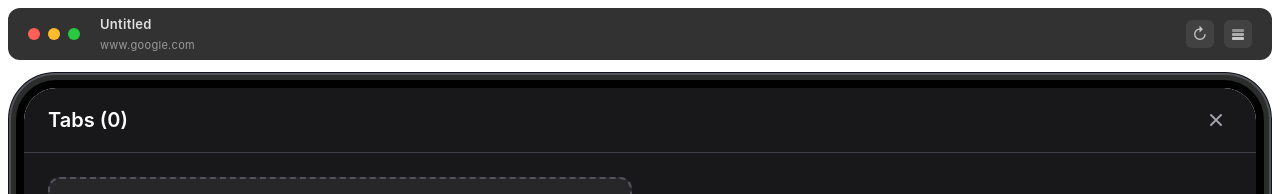
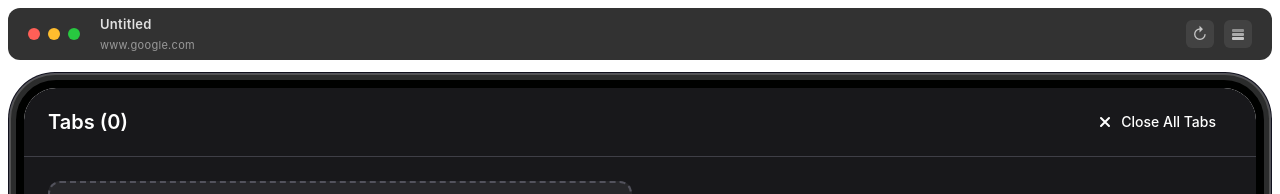
Before and after one commit to hmmhmmhm/aka-browser, a React (Vite) app in the folder apps/browser/: page / in a window 1280 px wide. Both pictures are taken after a click on the button 1238 px from the left and 34 px from the top of the page. Shown: the top 194 px of the page. Built offline with nearby package versions, Linux system fonts and the light colour scheme.

Commit message:
feat: add close all tabs functionality with IPC handlers and UI button

```diff
--- a/apps/browser/src/main.ts
+++ b/apps/browser/src/main.ts
@@ -883,6 +883,34 @@ ipcMain.handle("tabs-close", (event, tabId: string) => {
   closeTab(tabId);
 });
 
+ipcMain.handle("tabs-close-all", (event) => {
+  if (event.sender !== mainWindow?.webContents) {
+    logSecurityEvent("Unauthorized IPC call to tabs-close-all");
+    throw new Error("Unauthorized");
+  }
+
+  // Close all tabs
+  const tabsToClose = [...tabs]; // Create a copy to avoid mutation during iteration
+  tabsToClose.forEach(tab => {
+    // Remove from window
+    if (mainWindow) {
+      mainWindow.contentView.removeChildView(tab.view);
+    }
+
+    // Destroy the view
+    if (!tab.view.webContents.isDestroyed()) {
+      tab.view.webContents.close();
+    }
+  });
+
+  // Clear tabs array
+  tabs.length = 0;
+
+  // Create a new tab
+  const newTab = createTab();
+  switchToTab(newTab.id);
+});
+
 // IPC handler for hiding/showing WebContentsView
 ipcMain.handle("webcontents-set-visible", (event, visible: boolean) => {
   if (event.sender !== mainWindow?.webContents) {
--- a/apps/browser/src/preload.ts
+++ b/apps/browser/src/preload.ts
@@ -46,6 +46,7 @@ contextBridge.exposeInMainWorld("electronAPI", {
     create: (url?: string) => ipcRenderer.invoke("tabs-create", url),
     switch: (tabId: string) => ipcRenderer.invoke("tabs-switch", tabId),
     close: (tabId: string) => ipcRenderer.invoke("tabs-close", tabId),
+    closeAll: () => ipcRenderer.invoke("tabs-close-all"),
     onTabChanged: (callback: (data: { tabId: string; tabs: any[] }) => void) => {
       const listener = (_event: any, data: any) => callback(data);
       ipcRenderer.on("tab-changed", listener);
--- a/apps/browser/src/renderer/components/tab-overview.tsx
+++ b/apps/browser/src/renderer/components/tab-overview.tsx
@@ -45,8 +45,8 @@ function TabOverview({ theme, orientation, onClose }: TabOverviewProps) {
   const handleTabClose = (e: React.MouseEvent, tabId: string) => {
     e.stopPropagation();
 
-    // If this is the last tab, close the overview after closing the tab
-    if (tabs.length === 1) {
+    // If this is the last tab or the active tab, close the overview after closing the tab
+    if (tabs.length === 1 || tabId === activeTabId) {
       // @ts-ignore - electronAPI is exposed via preload
       window.electronAPI?.tabs.close(tabId);
       onClose();
@@ -59,6 +59,12 @@ function TabOverview({ theme, orientation, onClose }: TabOverviewProps) {
   const handleNewTab = () => {
     // @ts-ignore - electronAPI is exposed via preload
     window.electronAPI?.tabs.create();
+    onClose();
+  };
+
+  const handleCloseAll = () => {
+    // @ts-ignore - electronAPI is exposed via preload
+    window.electronAPI?.tabs.closeAll();
     onClose();
   };
 
@@ -91,16 +97,17 @@ function TabOverview({ theme, orientation, onClose }: TabOverviewProps) {
           Tabs ({tabs.length})
         </h2>
         <button
-          onClick={onClose}
-          className={`w-8 h-8 rounded-full flex items-center justify-center transition-colors ${
+          onClick={handleCloseAll}
+          className={`px-4 py-2 rounded-lg flex items-center gap-2 transition-colors font-medium text-sm ${
             isDark
-              ? 'hover:bg-zinc-700 text-zinc-400 hover:text-white'
-              : 'hover:bg-zinc-200 text-zinc-600 hover:text-zinc-900'
+              ? 'hover:bg-zinc-800 text-white'
+              : 'hover:bg-zinc-200 text-white'
           }`}
         >
-          <svg width="20" height="20" viewBox="0 0 20 20" fill="none" xmlns="http://www.w3.org/2000/svg">
-            <path d="M5 5L15 15M15 5L5 15" stroke="currentColor" strokeWidth="2" strokeLinecap="round"/>
+          <svg width="16" height="16" viewBox="0 0 16 16" fill="none" xmlns="http://www.w3.org/2000/svg">
+            <path d="M4 4L12 12M12 4L4 12" stroke="currentColor" strokeWidth="2" strokeLinecap="round"/>
           </svg>
+          Close All Tabs
         </button>
       </div>
 
@@ -146,13 +153,13 @@ function TabOverview({ theme, orientation, onClose }: TabOverviewProps) {
               </div>
 
               {/* Tab Info */}
-              <div className="h-1/4 p-3 flex flex-col justify-center">
-                <div className={`text-sm font-medium truncate mb-1 ${
+              <div className="h-1/4 px-3 py-2 flex flex-col justify-center">
+                <div className={`text-sm font-medium truncate leading-tight mb-0.5 ${
                   isDark ? 'text-white' : 'text-zinc-900'
                 }`}>
                   {tab.title}
                 </div>
-                <div className={`text-xs truncate ${
+                <div className={`text-xs truncate leading-tight ${
                   isDark ? 'text-zinc-400' : 'text-zinc-600'
                 }`}>
                   {getDomainFromUrl(tab.url)}
```
